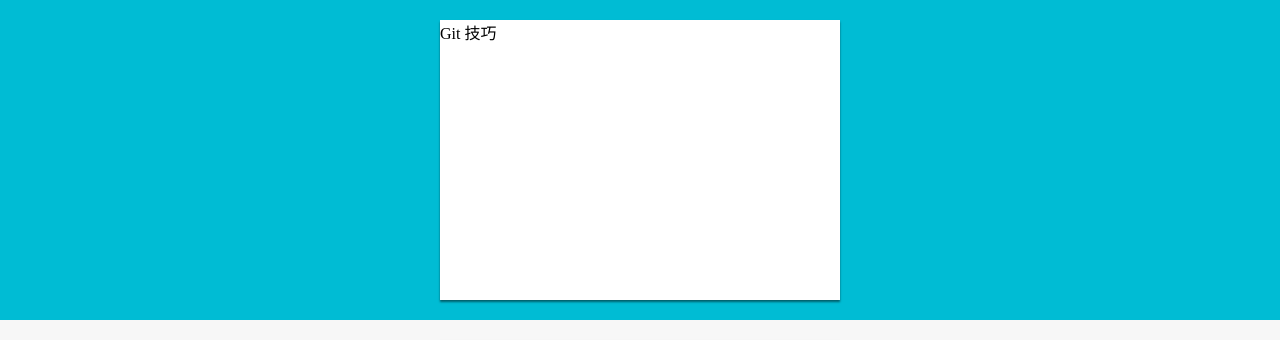
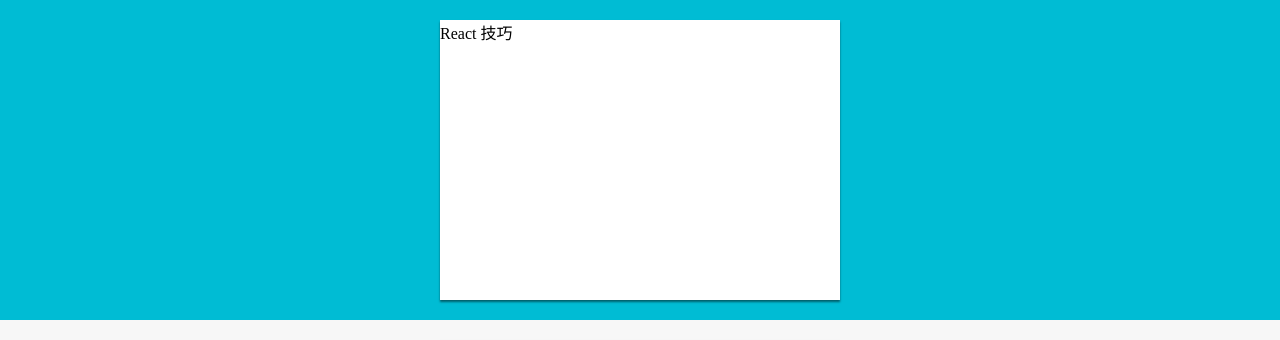
Before and after one commit to haoqicat/vuex-hello-v2, a Vue app: page / in a window 1280 px wide. Shown: the top 340 px of the page. Built offline with nearby package versions, Linux system fonts and the light colour scheme.

Commit message:
dynamic props

```diff
--- a/src/components/Post.vue
+++ b/src/components/Post.vue
@@ -1,7 +1,7 @@
 <template>
   <div class="post">
     <div class="upper">
-      <PostBody title="Git 技巧" />
+      <PostBody :title="title" />
     </div>
     <div class="bottom">
       <CommentBox />
@@ -18,7 +18,10 @@
     components: {
       PostBody,
       CommentBox
-    }
+    },
+    data: () => ({
+      title: 'React 技巧'
+    })
   }
 </script>
 
```
